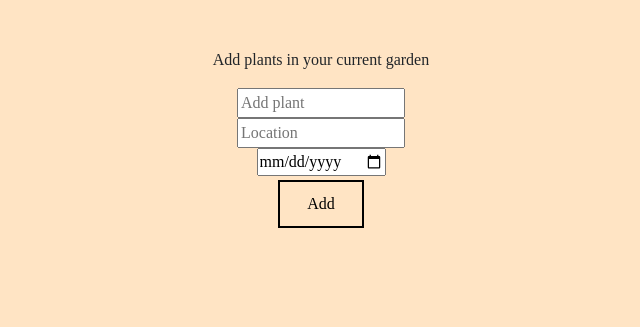
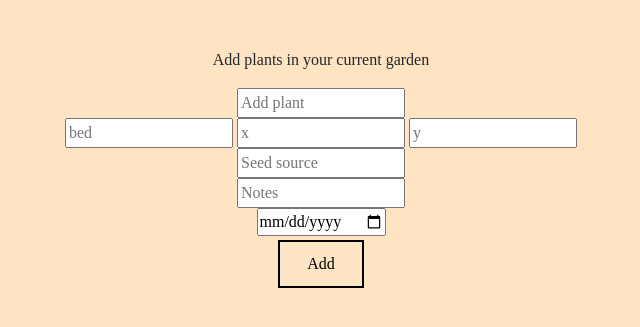
Before and after one commit to Ava-Fox/Garden-Planner, a Flask app: page /add in a window 1280 px wide. Shown: the part 64-391 px from the top of the page, without its empty margins (319-959 px from the left). Run offline with Flask 3, Linux system fonts and the light colour scheme; a user stored in the database is signed in; some libraries are stand-ins or nearby versions.

Commit message:
Create fuzzy 'add' functionality

```diff
--- a/app.py
+++ b/app.py
@@ -28,20 +28,21 @@ def add():
     if request.method == "POST":
         user_id = session["user_id"]
         date = request.form.get("date")
-        plants = request.form.get("plant")
-        plants = plants.split()
-        where = request.form.get("location")
-        where = where.split()
-        data = db.execute("SELECT name FROM plants;")
+        plant = request.form.get("plant")
+        bed = request.form.get("bed")
+        x = request.form.get("x")
+        y = request.form.get("y")
+
+        plant_id = db.execute("SELECT id FROM plants WHERE name = ?;", plant)
+        plant_id = plant_id[0]['id']
+        if plant_id:
+            db.execute("INSERT INTO history (plot_id, plant_id, date) VALUES ((SELECT id FROM plot WHERE bed = ? AND local_x = ? AND local_y = ?), ?, ?);", bed, x, y, plant_id, date)
 
         # Check to see if user response matches with plants logged in database
-        for plant in plants:
-            if plant in data:
-                db.execute("INSERT INTO history VALUES ((SELECT id FROM plot WHERE bed = ? AND local_x = ? AND local_y = ?), (SELECT id FROM plants WHERE name = ?), ?);", where[0], where[1], where[2], plant, date)
 
         # If so, add them to their garden table
 
-        return render_template("add.html", plants=plants)
+        return render_template("add.html")
 
     else:
         return render_template("add.html")
--- a/templates/add.html
+++ b/templates/add.html
@@ -9,16 +9,19 @@
                 <input name="plant" placeholder="Add plant" type="text">
             </div>
             <div>
-                <input name="location" placeholder="Location" type="text">
+                <input name="bed" placeholder="bed" type="text">
+                <input name="x" placeholder="x" type="text">
+                <input name="y" placeholder="y" type="text">
+            </div>
+            <div>
+                <input name="seed_source" placeholder="Seed source" type="text">
+            </div>
+            <div>
+                <input name="notes" placeholder="Notes" type="text">
             </div>
             <div>
                 <input name="date" placeholder="date" type="date">
             </div>
             <button type="submit">Add</button>
         </form>
-        <ul>
-            {% for plant in plants %}
-            <li>{{plant}}</li>
-            {% endfor %}
-        </ul>
 {% endblock %}
--- a/templates/plothistory.html
+++ b/templates/plothistory.html
@@ -36,7 +36,7 @@
                 </td>
                 <td>
                     {{data['notes']}}
-                    <form action="plothistory" method="post">
+                    <form action="plothistory" method="post" style="width: 100%;">
                         <input name="notes" type="text">
                     </form>
                 </td>
```
Also changed, not shown: garden.db, 1 other file.
